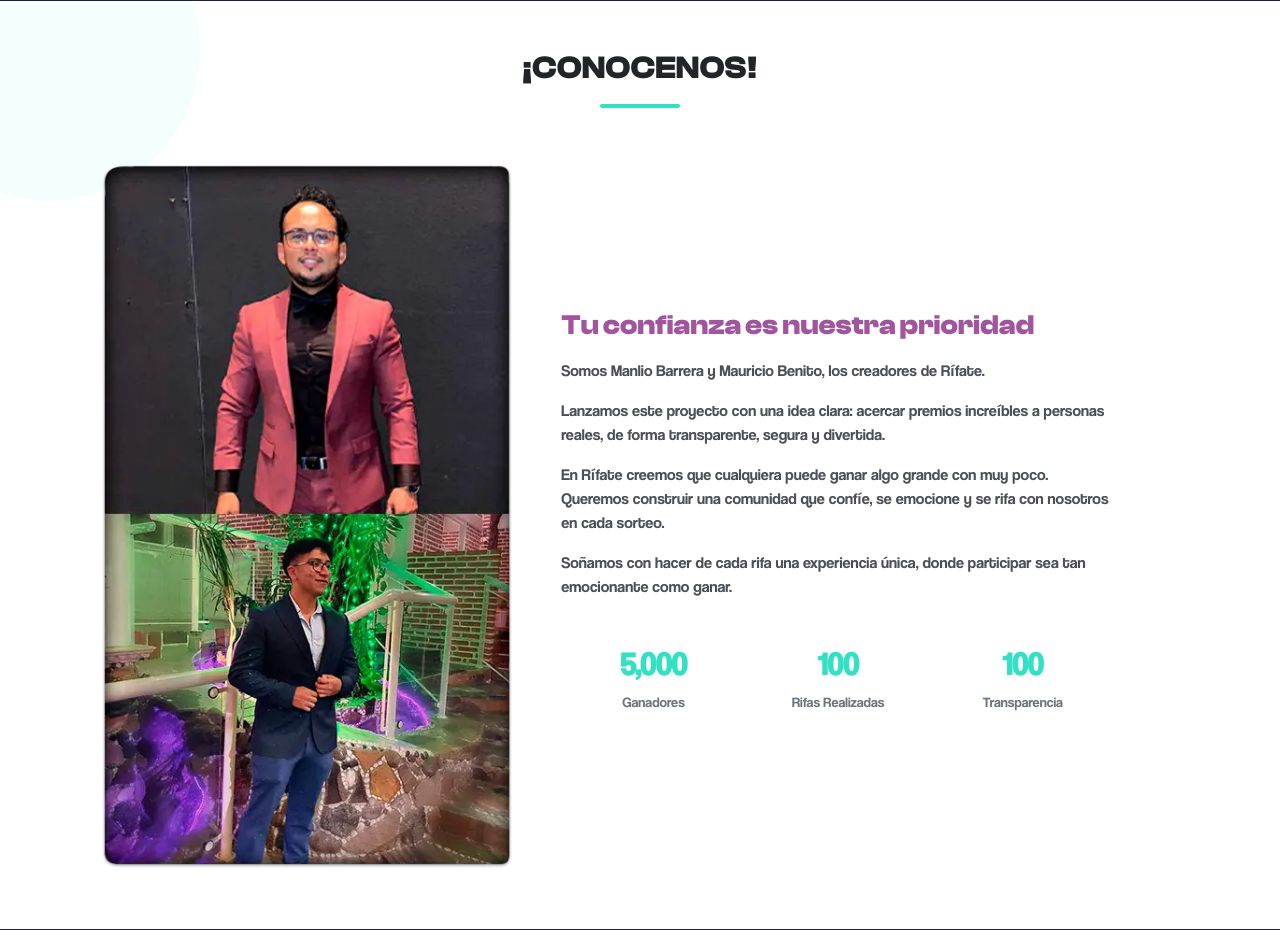
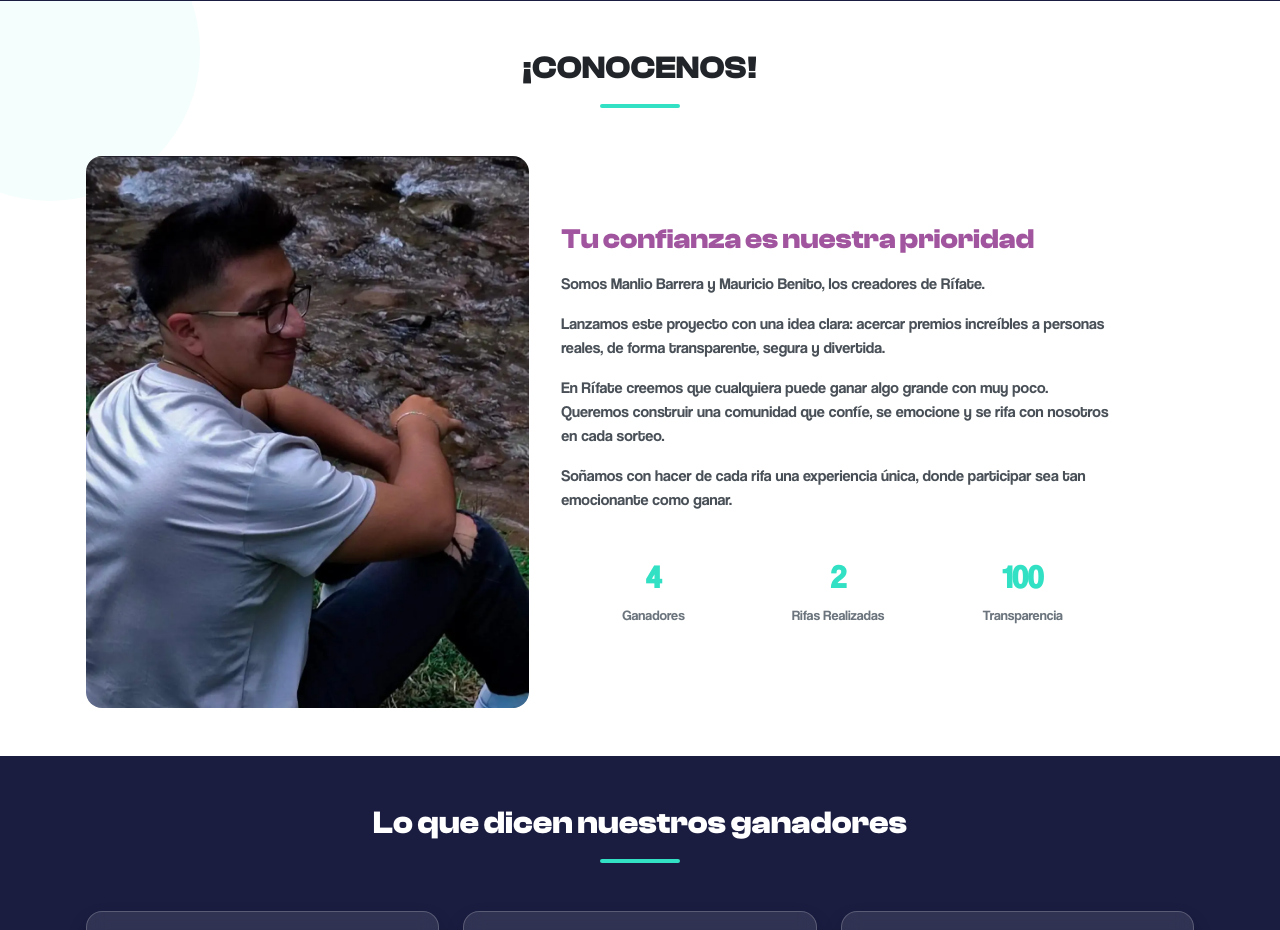
Before and after one commit to darideveloper/rifate, a Django app: page / in a window 1280 px wide. Shown: the part 1301-2231 px from the top of the page. Run offline with Django 4.2, Linux system fonts and the light colour scheme; data that the repository does not hold is empty; parts of the project's set-up code (start-up, migrations or seed data) failed here and were passed over.

Commit message:
feat (raffles/HomeView): update info

```diff
--- a/raffles/templates/raffles/index.html
+++ b/raffles/templates/raffles/index.html
@@ -64,11 +64,11 @@
 
         <div class="about__stats">
           <div class="about__stat">
-            <span class="about__stat-number" data-value="5000">0</span>
+            <span class="about__stat-number" data-value="4">0</span>
             <span class="about__stat-text">Ganadores</span>
           </div>
           <div class="about__stat">
-            <span class="about__stat-number" data-value="100">0</span>
+            <span class="about__stat-number" data-value="2">0</span>
             <span class="about__stat-text">Rifas Realizadas</span>
           </div>
           <div class="about__stat">
@@ -92,7 +92,7 @@
         <div class="testimonial-card__content">
           <p class="testimonial-card__text">"Gané un iPhone y no puedo estar más feliz. El proceso fue muy sencillo y el equipo siempre estuvo disponible para ayudarme."</p>
           <h4 class="testimonial-card__name">ITZEL ACOSTA</h4>
-          <p class="testimonial-card__location">Guadalajara</p>
+          <p class="testimonial-card__location">Ciudad de México</p>
           <div class="testimonial-card__rating">
             <i class="fas fa-star"></i>
             <i class="fas fa-star"></i>
@@ -126,7 +126,7 @@
         <div class="testimonial-card__content">
           <p class="testimonial-card__text">"Compre varios boletos hasta que gané una computadora gaming. Todo el proceso fue muy claro, me enviaron el premio por paqueteria, pense que no me llegaria pero todo llegó al 100!"</p>
           <h4 class="testimonial-card__name">Fabricio Lucero</h4>
-          <p class="testimonial-card__location">Ciudad de México</p>
+          <p class="testimonial-card__location">Guadalajara</p>
           <div class="testimonial-card__rating">
             <i class="fas fa-star"></i>
             <i class="fas fa-star"></i>
```
Also changed, not shown: raffles/static/raffles/images/foto-sobre-nosotro.webp.
